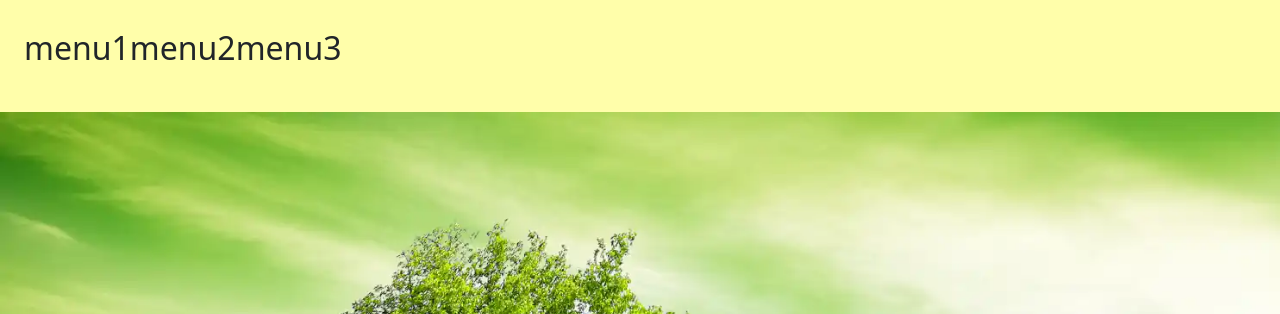
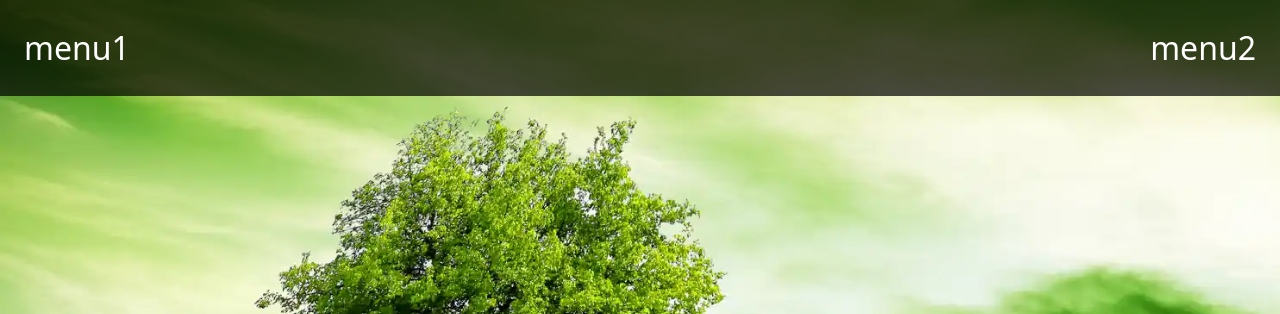
Before and after one commit to Yeetvok/fenntarthatosag, a plain HTML site: page index.html in a window 1280 px wide. Shown: the top 314 px of the page. Drawn offline with nearby package versions, Linux system fonts and the light colour scheme.

Commit message:
barni buzi

```diff
--- a/index.html
+++ b/index.html
@@ -11,9 +11,8 @@
   <body>
     <nav>
       <ul>
-        <li>menu1</li>
+        <li class="home-li">menu1</li>
         <li>menu2</li>
-        <li>menu3</li>
       </ul>
     </nav>
     <header>
--- a/style.css
+++ b/style.css
@@ -18,14 +18,32 @@
   'opsz' 24;
   display: block;
 }
+ul{
+    padding: 0;
+    margin: 0;
+}
 html {
     scroll-behavior: smooth;
 }
+nav{
+    position: fixed;
+    width: 100%;
+    background-color: rgba(0, 0, 0, .7);
+    color: white;
+}
 nav ul{
-    padding: min(1.5rem, 3%);
+    padding: min(1.5rem, 2%);
     list-style: none;
     font-size: clamp(1rem, calc(2vw + 1rem), 2rem);
     display: flex;
+}
+.home-li{
+    margin-right: auto;
+}
+nav ul a{
+    transition: 150ms;
+    padding: .3rem;
+    border-radius: 5px;
 }
 body{
     height: 200dvh;
```
